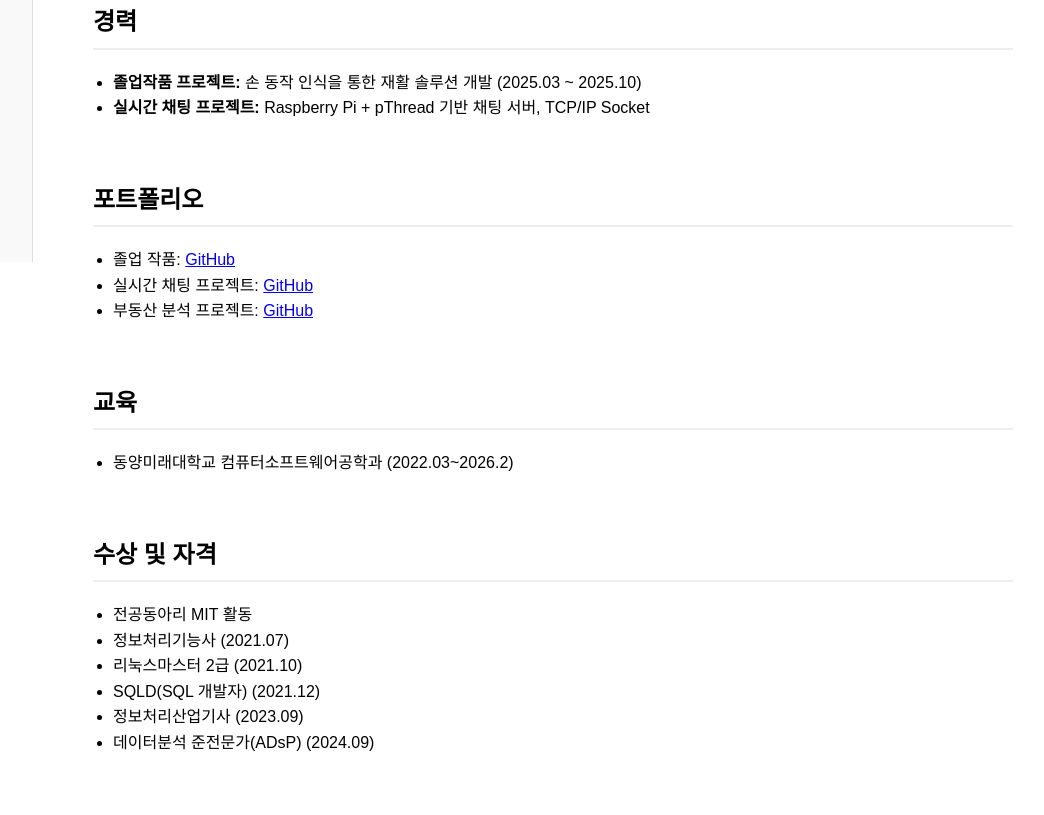
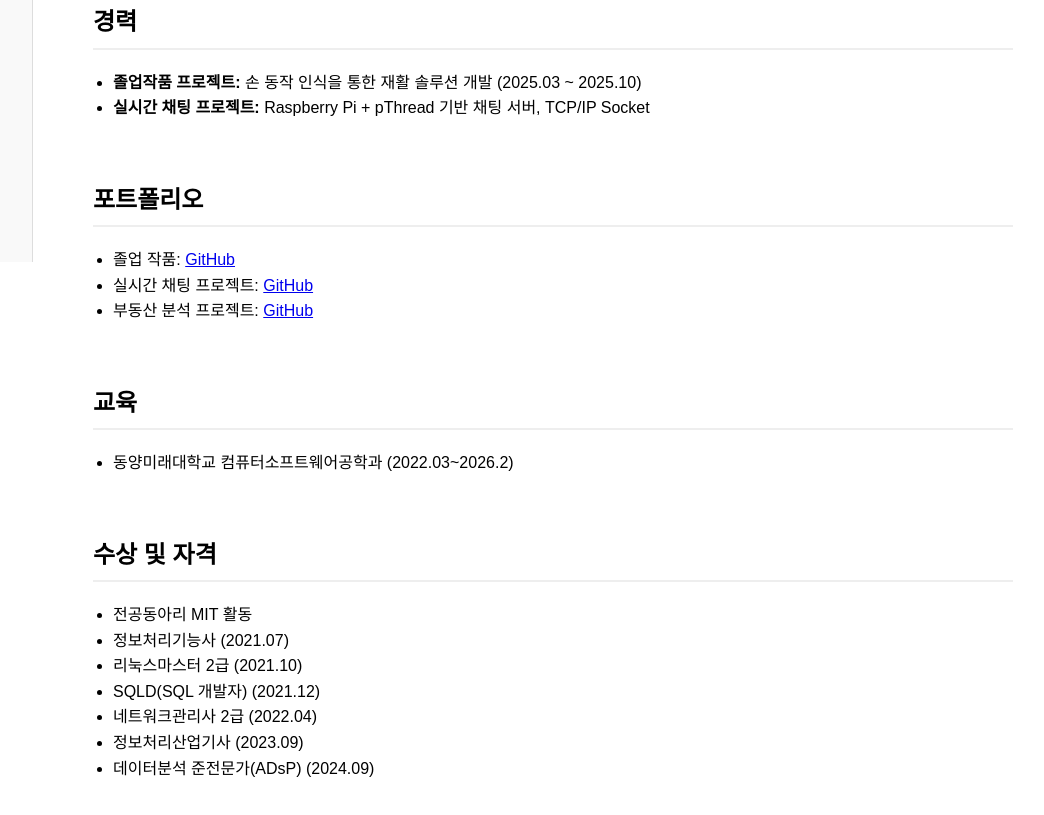
Before and after one commit to son-dy/resume, a plain HTML site: page index.html in a window 1280 px wide. Shown: the part 538-1353 px from the top of the page, without its empty margins (167-1211 px from the left). Drawn offline with Linux system fonts and the light colour scheme.

Commit message:
Update index.html

```diff
--- a/index.html
+++ b/index.html
@@ -129,6 +129,7 @@
           <li>정보처리기능사 (2021.07)</li>
           <li>리눅스마스터 2급 (2021.10)</li>
           <li>SQLD(SQL 개발자) (2021.12)</li>
+          <li>네트워크관리사 2급 (2022.04)</li>
           <li>정보처리산업기사 (2023.09)</li>
           <li>데이터분석 준전문가(ADsP) (2024.09)</li>
         </ul>
```
